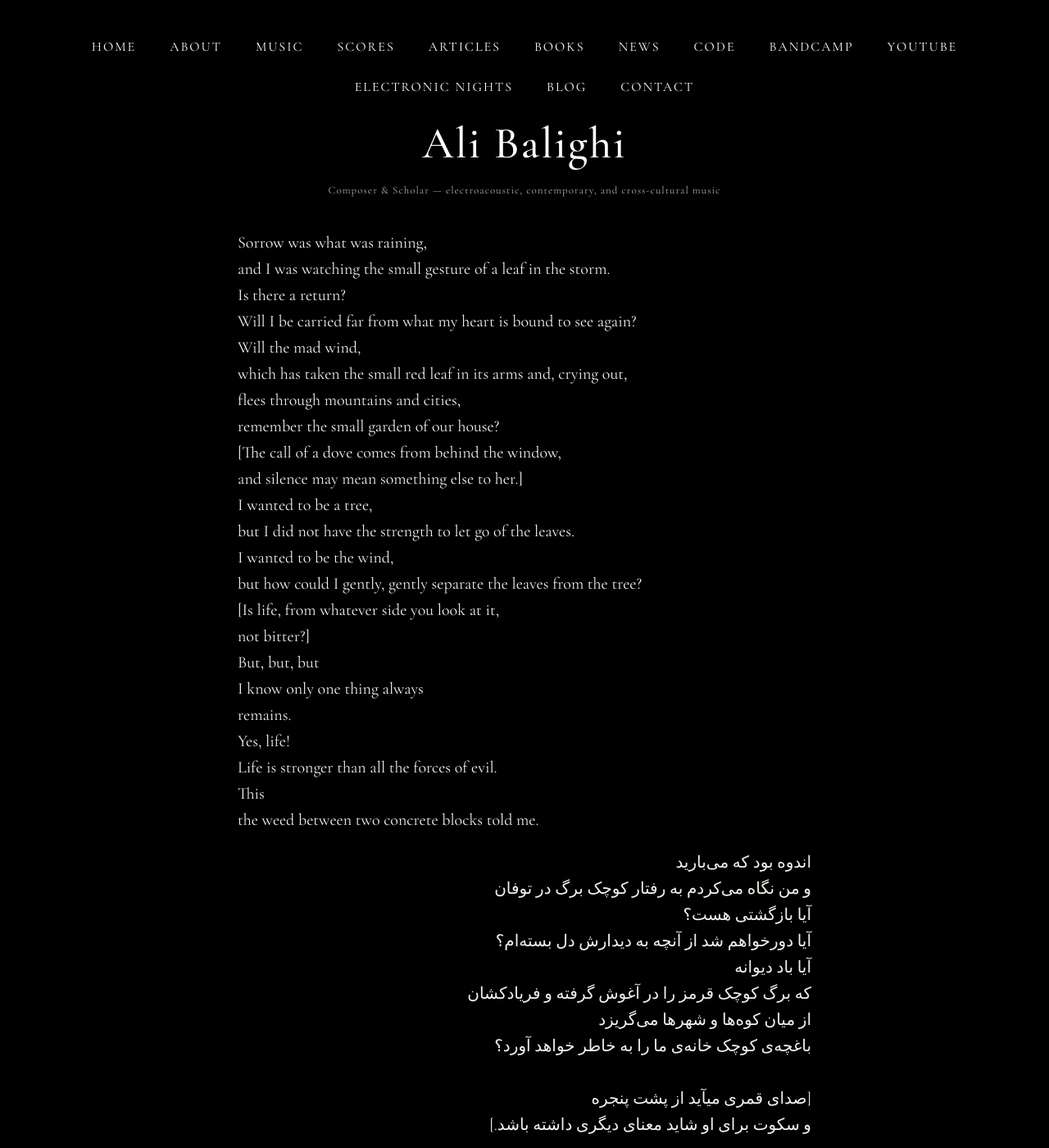
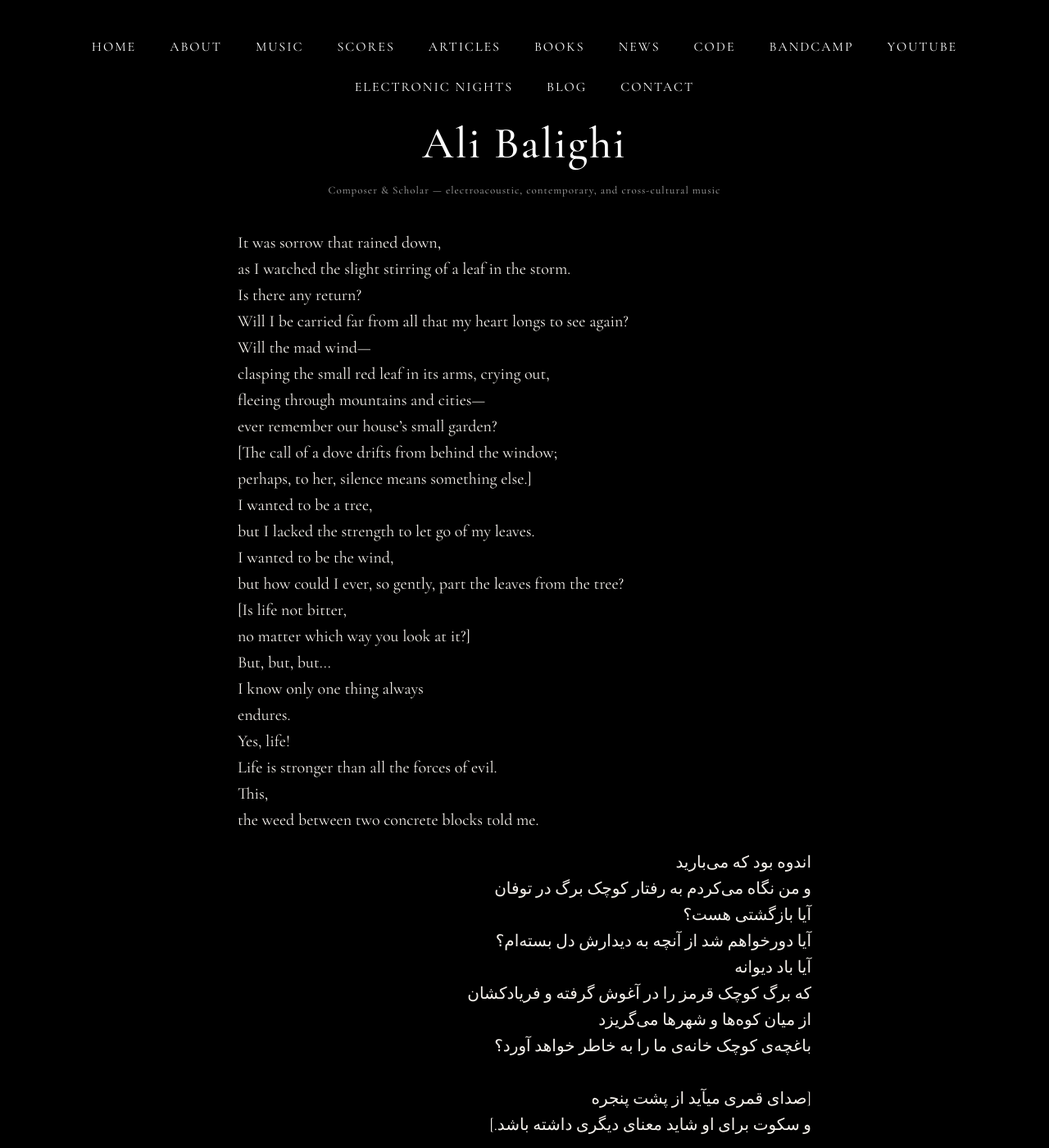
Before and after one commit to alib65/blog, a Jekyll site: the page built from _posts/2026-04-22-poem.md, in a window 1280 px wide and 1400 px high. Shown: the whole window at 82% size. Built offline with Jekyll 4.4.1, drawn with Linux system fonts in a browser that asks for light colours.

Commit message:
Refine poem structure and language
Revised poem for clarity and flow, enhancing imagery and emotional impact.

```diff
--- a/_posts/2026-04-22-poem.md
+++ b/_posts/2026-04-22-poem.md
@@ -5,28 +5,28 @@ date: 2026-04-22
 ---
 
 <p style="text-align: left;">
-Sorrow was what was raining,<br>
-and I was watching the small gesture of a leaf in the storm.<br>
-Is there a return?<br>
-Will I be carried far from what my heart is bound to see again?<br>
-Will the mad wind,<br>
-which has taken the small red leaf in its arms and, crying out,<br>
-flees through mountains and cities,<br>
-remember the small garden of our house?<br>
-[The call of a dove comes from behind the window,<br>
-and silence may mean something else to her.]<br>
+It was sorrow that rained down,<br>
+as I watched the slight stirring of a leaf in the storm.<br>
+Is there any return?<br>
+Will I be carried far from all that my heart longs to see again?<br>
+Will the mad wind—<br>
+clasping the small red leaf in its arms, crying out,<br>
+fleeing through mountains and cities—<br>
+ever remember our house’s small garden?<br>
+[The call of a dove drifts from behind the window;<br>
+perhaps, to her, silence means something else.]<br>
 I wanted to be a tree,<br>
-but I did not have the strength to let go of the leaves.<br>
+but I lacked the strength to let go of my leaves.<br>
 I wanted to be the wind,<br>
-but how could I gently, gently separate the leaves from the tree?<br>
-[Is life, from whatever side you look at it,<br>
-not bitter?]<br>
-But, but, but<br>
+but how could I ever, so gently, part the leaves from the tree?<br>
+[Is life not bitter,<br>
+no matter which way you look at it?]<br>
+But, but, but...<br>
 I know only one thing always<br>
-remains.<br>
+endures.<br>
 Yes, life!<br>
 Life is stronger than all the forces of evil.<br>
-This<br>
+This,<br>
 the weed between two concrete blocks told me.
 </p>
 
```
